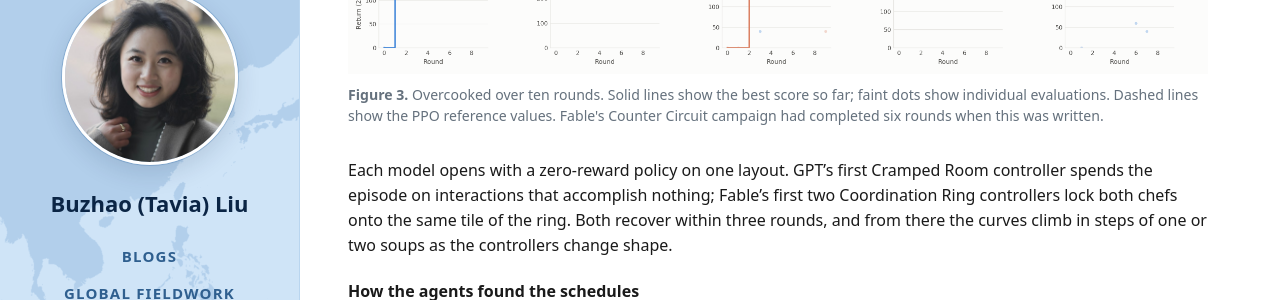
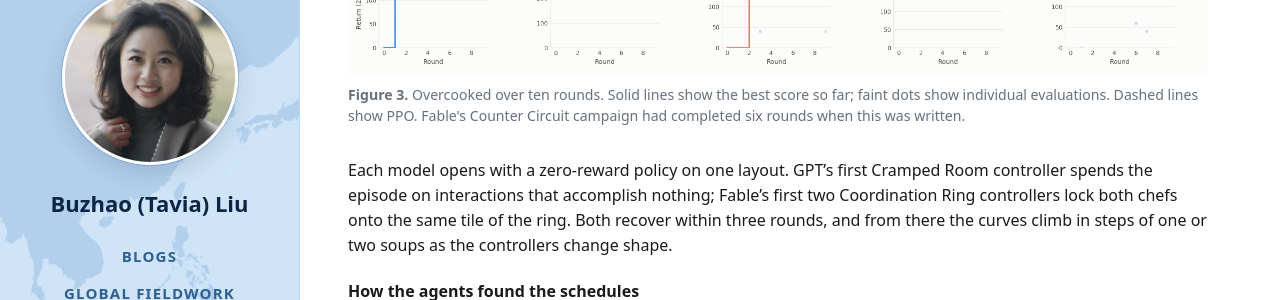
Before and after one commit to tavia-liu/tavia-liu.github.io, a Jekyll site: the page built from _posts/2026-10-31-self-improving-code-as-policies.md, in a window 1280 px wide and 900 px high, scrolled down 2528 px. Shown: the part 175-475 px from the top of the window. Built offline with Jekyll 4.4.1, drawn with Linux system fonts in a browser that asks for light colours.

Commit message:
Figure 3 caption: PPO

```diff
--- a/_posts/2026-10-31-self-improving-code-as-policies.md
+++ b/_posts/2026-10-31-self-improving-code-as-policies.md
@@ -70,8 +70,8 @@ We compare the self-evolved controllers with reported reinforcement-learning res
 Both models finish above the published PPO self-play mean on all five layouts. On four layouts they end within one soup of each other: they tie at 260 on Cramped Room and 300 on Coordination Ring, Fable finishes one soup ahead on Asymmetric Advantages, and GPT one soup ahead on Forced Coordination. Counter Circuit separates them. Fable reaches 300 in its fifth round, three soups ahead of GPT's 240.
 
 <figure style="margin: 2rem 0; max-width: 100%;">
-  <img src="{{ '/assets/img/research/overcooked-rsi-ten-rounds.png' | relative_url }}?v=20261031-bb" alt="Best reward across ten rounds on five Overcooked layouts for both models, with the PPO reference as a dashed line." style="display: block; width: 100%; height: auto;">
-  <figcaption style="margin-top: .65rem; color: #65717d; font-size: .88rem; line-height: 1.5;"><strong>Figure 3.</strong> Overcooked over ten rounds. Solid lines show the best score so far; faint dots show individual evaluations. Dashed lines show the PPO reference values. Fable's Counter Circuit campaign had completed six rounds when this was written.</figcaption>
+  <img src="{{ '/assets/img/research/overcooked-rsi-ten-rounds.png' | relative_url }}?v=20261031-bb" alt="Best reward across ten rounds on five Overcooked layouts for both models, with PPO as a dashed line." style="display: block; width: 100%; height: auto;">
+  <figcaption style="margin-top: .65rem; color: #65717d; font-size: .88rem; line-height: 1.5;"><strong>Figure 3.</strong> Overcooked over ten rounds. Solid lines show the best score so far; faint dots show individual evaluations. Dashed lines show PPO. Fable's Counter Circuit campaign had completed six rounds when this was written.</figcaption>
 </figure>
 
 Each model opens with a zero-reward policy on one layout. GPT's first Cramped Room controller spends the episode on interactions that accomplish nothing; Fable's first two Coordination Ring controllers lock both chefs onto the same tile of the ring. Both recover within three rounds, and from there the curves climb in steps of one or two soups as the controllers change shape.
```
